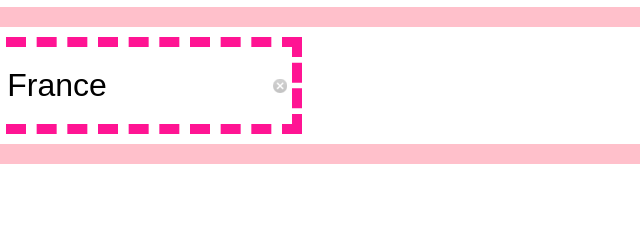
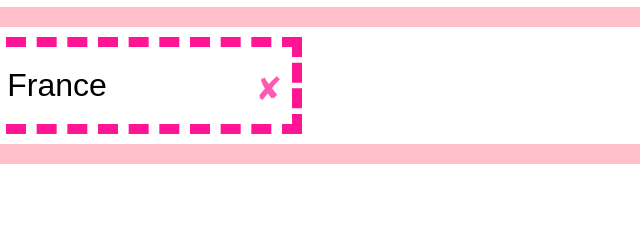
Before and after one commit to thom4parisot/input-search, a website: page src/main.html in a window 1280 px wide. Shown: the part 131-371 px from the top of the page, 391-1031 px from the left. Drawn offline with nearby package versions, Linux system fonts and the light colour scheme.

Commit message:
Custom cancel button example

```diff
--- a/src/css/examples.css
+++ b/src/css/examples.css
@@ -15,3 +15,14 @@ form input:nth-of-type(2){
   margin: 10px;
   padding: 20px;
 }
+
+  .fancy ~ .search-cancel-button{
+    background: transparent;
+    font-size: 2em;
+    height: 1em; /* adjusting size to content */
+    width: 1em;  /* adjusting size to content */
+  }
+  .fancy ~ .search-cancel-button:after{
+    color: deeppink;
+    content: "\2718";
+  }
```
